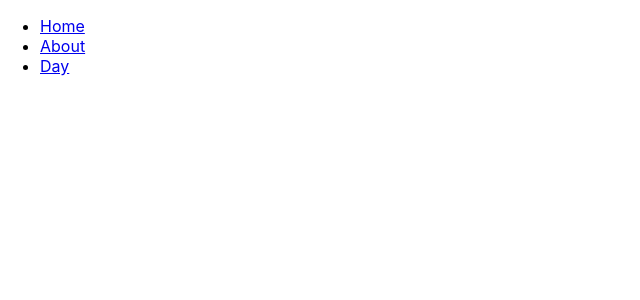
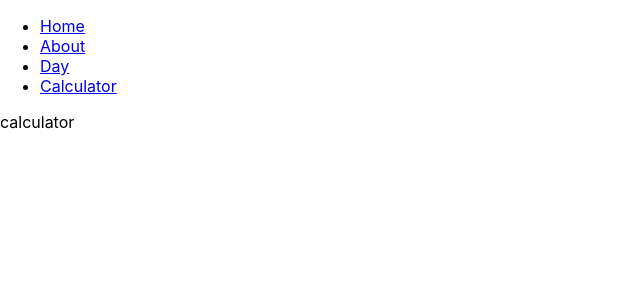
Before and after one commit to mambachristophersteven/react-beginning, a React (Create React App) app: page /calculator in a window 1280 px wide. Before the commit this address had no page. Shown: the top 300 px of the page, without its empty margins (0-640 px from the left). Built offline with nearby package versions, Linux system fonts and the light colour scheme.

Commit message:
setting up folder structure for calculator app

```diff
--- a/src/App.js
+++ b/src/App.js
@@ -3,6 +3,7 @@ import Navbar from "./Components/Navbar/Navbar";
 import Homepage from "./Components/Homepage/Homepage";
 import About from "./Components/About/About";
 import WorkerText from "./Components/WorkerText/WorkerText";
+import Calculator from "./Components/Calculator/Calculator";
 
 
 function App() {
@@ -14,6 +15,7 @@ function App() {
         <Route path="/" element={<Homepage/>}/>
         <Route path="/about" element={<About/>}/>
         <Route path="/day" element={<WorkerText/>}/>
+        <Route path="/calculator" element={<Calculator />}></Route>
       </Routes>
     </div>
   );
--- a/src/Components/Calculator/Calculator.jsx
+++ b/src/Components/Calculator/Calculator.jsx
@@ -0,0 +1,11 @@
+import React from 'react'
+
+const Calculator = () => {
+  return (
+    <div className="calculator">
+        <p>calculator</p>
+    </div>
+  )
+}
+
+export default Calculator
--- a/src/Components/Navbar/Navbar.jsx
+++ b/src/Components/Navbar/Navbar.jsx
@@ -14,6 +14,9 @@ const Navbar = () => {
         <li>
         <Link to='/day'>Day</Link>
         </li>
+        <li>
+        <Link to='/calculator'>Calculator</Link>
+        </li>
       </ul>
 
     </div>
```
